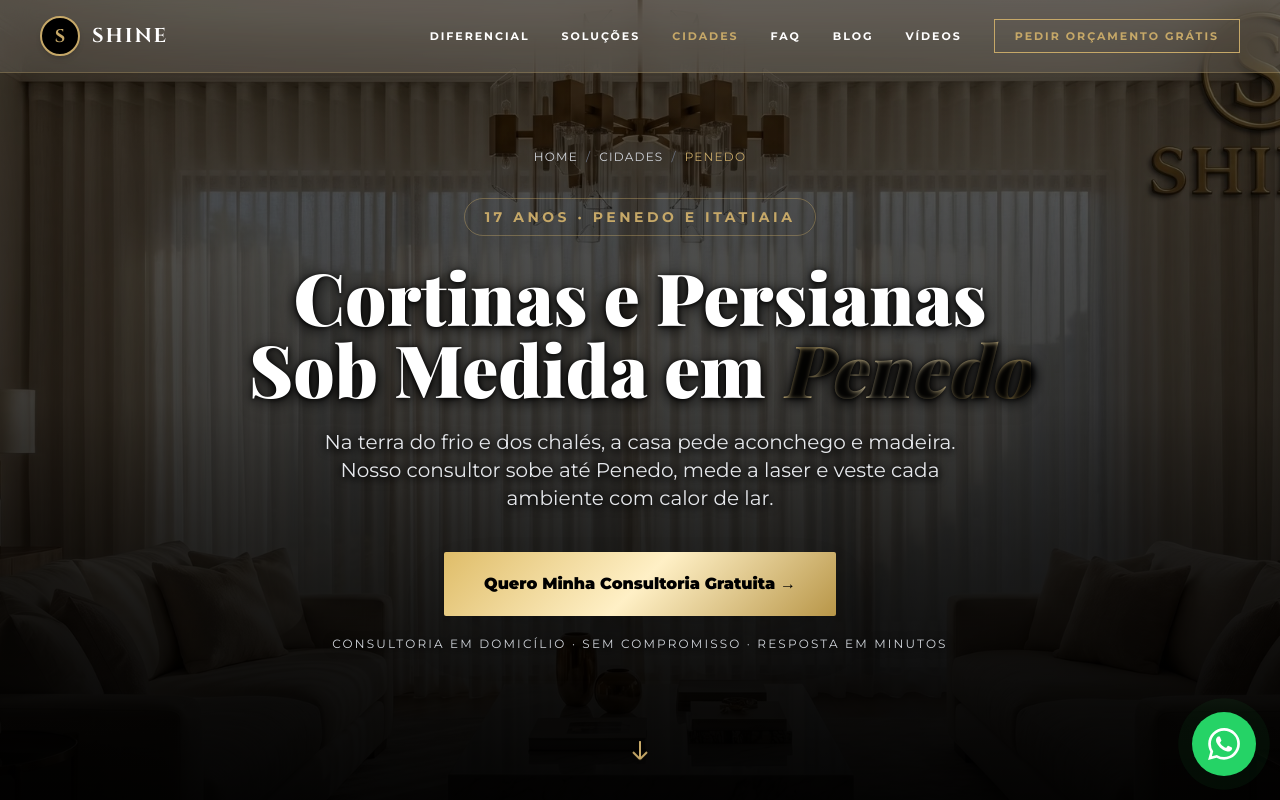
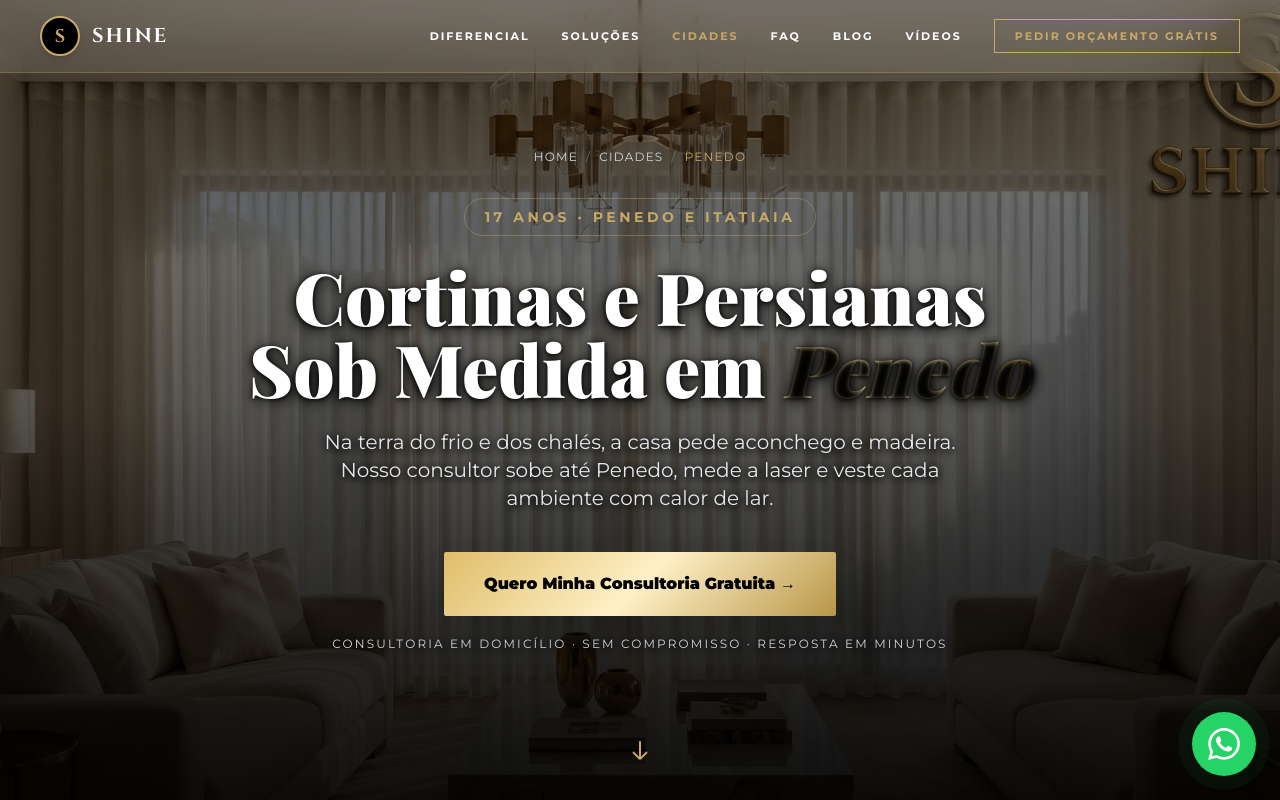
Before and after one commit to isaniheser/shinecortinas-site, a plain HTML site: page cidades/penedo/index.html in a window 1280 px wide. Shown: the top 800 px of the page. Drawn offline with nearby package versions, Linux system fonts and the light colour scheme; a web font is replaced by a local one.

Commit message:
Hero das cidades: -40% de escuridão (mostra mais a sala)
Overlay 30/48/80% -> 18/29/48% e imagem 85% -> 92% de opacidade.
Text-shadow mantém a leitura. Cache -> v=4.

https://claude.ai/code/session_01FBbLt1EAtEVCWfVL9f9b5G

Co-authored-by: Claude <noreply@anthropic.com>

```diff
--- a/assets/cidades.css
+++ b/assets/cidades.css
@@ -75,8 +75,8 @@
 
 /* Escurecimento do hero — overlay equilibrado: mostra a sala, mantém leitura.
    Fica acima da imagem (z-0) e abaixo do conteúdo (z-10). */
-section.min-h-\[100svh\]>div:first-child>img{opacity:.85!important}
-section.min-h-\[100svh\]::before{content:'';position:absolute;inset:0;z-index:1;background:linear-gradient(to bottom,rgba(0,0,0,.30),rgba(0,0,0,.48) 50%,rgba(0,0,0,.80));pointer-events:none}
+section.min-h-\[100svh\]>div:first-child>img{opacity:.92!important}
+section.min-h-\[100svh\]::before{content:'';position:absolute;inset:0;z-index:1;background:linear-gradient(to bottom,rgba(0,0,0,.18),rgba(0,0,0,.29) 50%,rgba(0,0,0,.48));pointer-events:none}
 
 /* Hover */
 .hover\:bg-gray-50:hover{background-color:#f9fafb}
--- a/cidades/penedo/index.html
+++ b/cidades/penedo/index.html
@@ -24,7 +24,7 @@
   <link rel="preconnect" href="https://fonts.gstatic.com" crossorigin>
   <link href="https://fonts.googleapis.com/css2?family=Montserrat:wght@300;400;600;700;900&family=Cinzel:wght@400;700&family=Playfair+Display:ital,wght@0,400;0,700;0,900;1,400;1,700&display=swap" rel="stylesheet">
   <link rel="stylesheet" href="/assets/tailwind.generated.css">
-  <link rel="stylesheet" href="/assets/cidades.css?v=3">
+  <link rel="stylesheet" href="/assets/cidades.css?v=4">
   <link rel="icon" type="image/png" href="/favicon-96x96.png" sizes="96x96" />
   <link rel="icon" type="image/svg+xml" href="/favicon.svg" />
   <link rel="shortcut icon" href="/favicon.ico" />
```
Also changed, not shown: cidades/barra-do-pirai/index.html (+1 -1 lines), cidades/barra-mansa/index.html (+1 -1 lines), cidades/itatiaia/index.html (+1 -1 lines), cidades/maromba/index.html (+1 -1 lines), cidades/miguel-pereira/index.html (+1 -1 lines), cidades/paulo-de-frontin/index.html (+1 -1 lines), cidades/pinheiral/index.html (+1 -1 lines), cidades/pirai/index.html (+1 -1 lines), cidades/porto-real/index.html (+1 -1 lines), cidades/resende/index.html (+1 -1 lines), cidades/valenca/index.html (+1 -1 lines), cidades/vassouras/index.html (+1 -1 lines), cidades/visconde-de-maua/index.html (+1 -1 lines), cidades/volta-redonda/index.html (+1 -1 lines).
